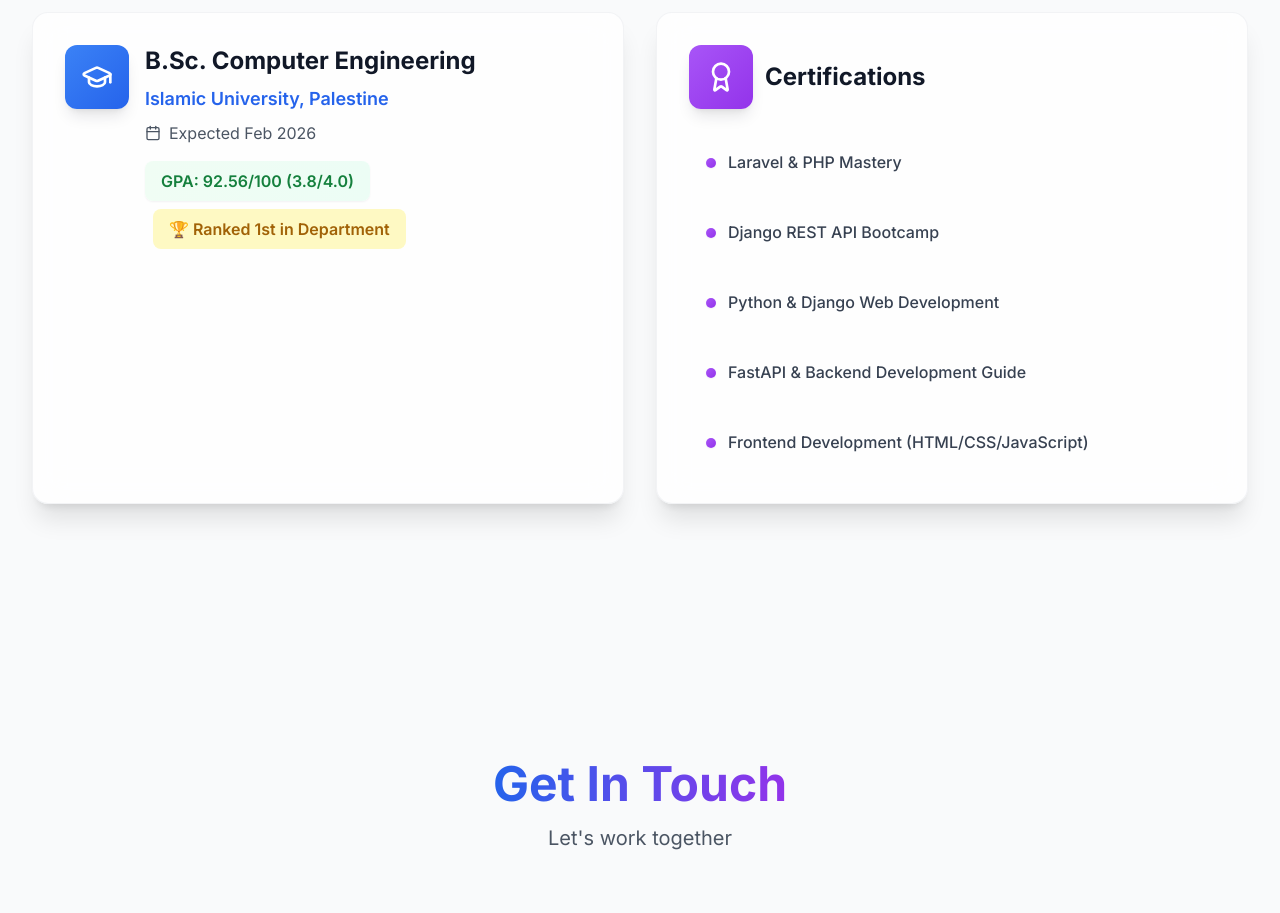
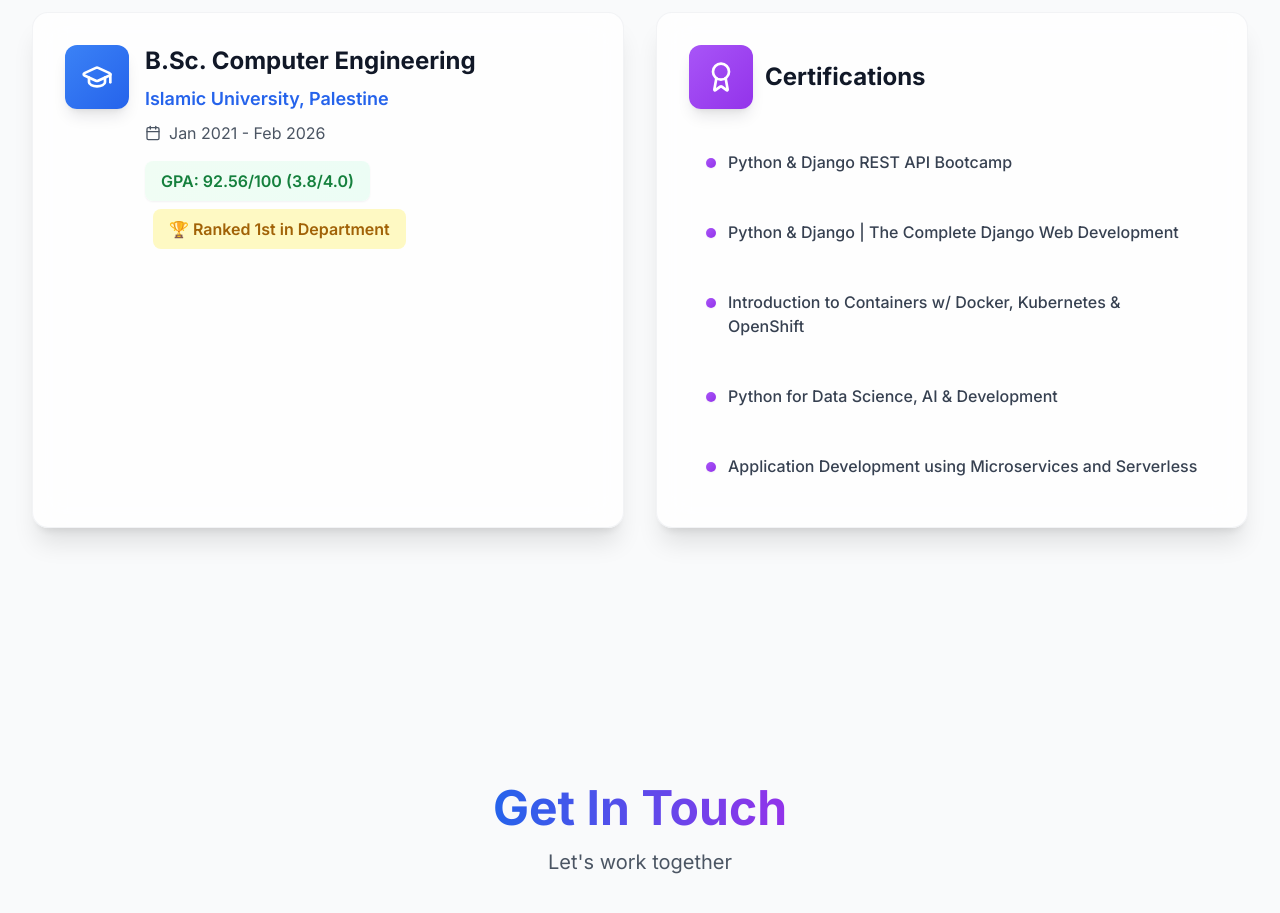
Before and after one commit to yasserhegazy/Portfolio, a Next.js app: page / in a window 1280 px wide. Shown: the part 5740-6653 px from the top of the page. Built offline with nearby package versions, Linux system fonts and the light colour scheme.

Commit message:
Update CV details and enhance certification descriptions in translations

```diff
--- a/translations/ar.ts
+++ b/translations/ar.ts
@@ -214,17 +214,17 @@ export const ar: TranslationType = {
     subtitle: 'الإنجازات الأكاديمية والتطوير المهني',
     degree: 'بكالوريوس هندسة الحاسوب',
     university: 'الجامعة الإسلامية - غزة',
-    period: 'المتوقع فبراير 2026',
+    period: 'يناير 2021 - فبراير 2026',
     gpa: 'المعدل: 92.56/100 (3.8/4.0)',
     achievement: 'الأول على القسم',
     certificationsTitle: 'الشهادات',
     leadership: 'القيادة والمشاركة',
     certifications: [
-      'إتقان Laravel و PHP',
-      'معسكر Django REST API',
-      'تطوير الويب بـ Python و Django',
-      'دليل FastAPI وتطوير الأنظمة الخلفية',
-      'تطوير الواجهات الأمامية (HTML/CSS/JavaScript)',
+      'معسكر Python و Django REST API',
+      'Python و Django | تطوير الويب الكامل بـ Django',
+      'مقدمة في الحاويات مع Docker و Kubernetes و OpenShift',
+      'Python لعلوم البيانات والذكاء الاصطناعي والتطوير',
+      'تطوير التطبيقات باستخدام الخدمات المصغرة والحوسبة بدون خادم',
     ],
   },
   github: {
--- a/translations/en.ts
+++ b/translations/en.ts
@@ -212,17 +212,17 @@ export const en = {
     subtitle: 'Academic achievements and professional development',
     degree: 'B.Sc. Computer Engineering',
     university: 'Islamic University, Palestine',
-    period: 'Expected Feb 2026',
+    period: 'Jan 2021 - Feb 2026',
     gpa: 'GPA: 92.56/100 (3.8/4.0)',
     achievement: 'Ranked 1st in Department',
     certificationsTitle: 'Certifications',
     leadership: 'Leadership & Engagement',
     certifications: [
-      'Laravel & PHP Mastery',
-      'Django REST API Bootcamp',
-      'Python & Django Web Development',
-      'FastAPI & Backend Development Guide',
-      'Frontend Development (HTML/CSS/JavaScript)',
+      'Python & Django REST API Bootcamp',
+      'Python & Django | The Complete Django Web Development',
+      'Introduction to Containers w/ Docker, Kubernetes & OpenShift',
+      'Python for Data Science, AI & Development',
+      'Application Development using Microservices and Serverless',
     ],
   },
   github: {
```
Also changed, not shown: 1 other file (tests, documents, lock files or other folders).
